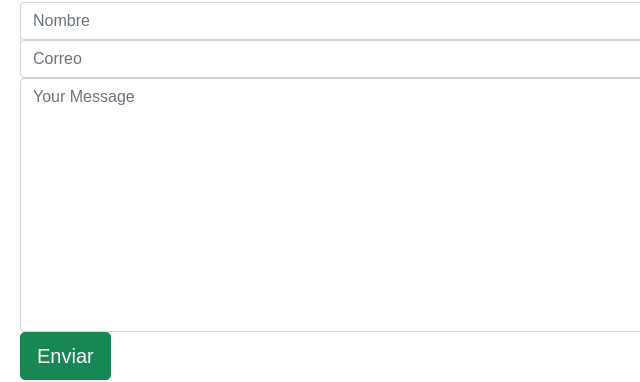
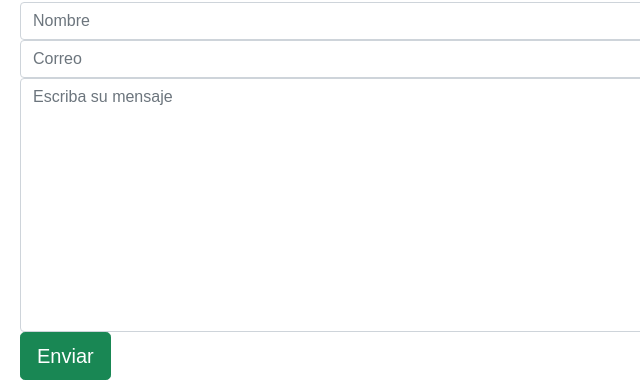
Before and after one commit to Maxwenger86/proyecto-wenger, a website: page paginas/contacto.html in a window 1280 px wide. Shown: the part 425-807 px from the top of the page, 0-640 px from the left. Drawn offline with nearby package versions, Linux system fonts and the light colour scheme.

Commit message:
valido form

```diff
--- a/paginas/contacto.html
+++ b/paginas/contacto.html
@@ -61,7 +61,7 @@
             </div>
           </div>
           <div class="form-group">
-            <textarea placeholder="Your Message" class="form-control" name="Escriba su mensaje" rows="10" required></textarea>
+            <textarea placeholder="Escriba su mensaje" class="form-control" name="Escriba su mensaje" rows="10" required></textarea>
           </div>
           <button type="submit" class="btn btn-lg btn-success btn-block">Enviar</button>
         </form>
```
